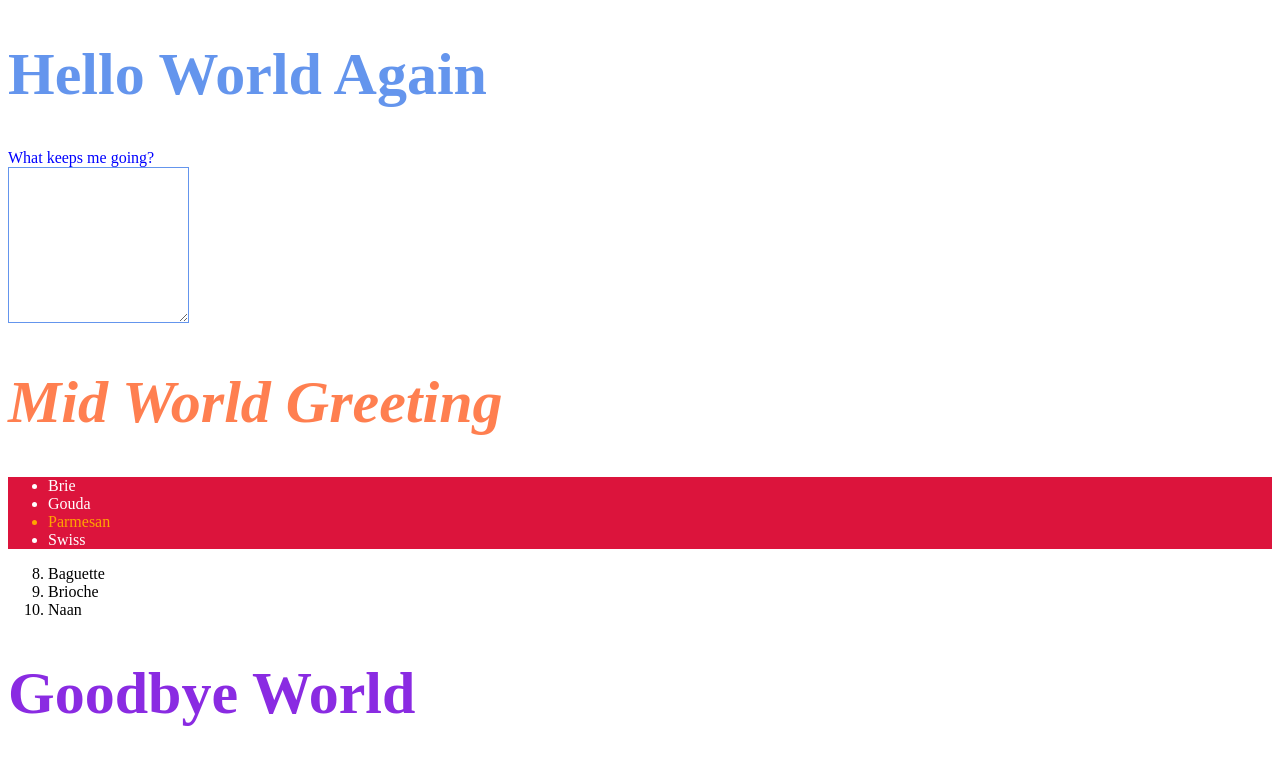
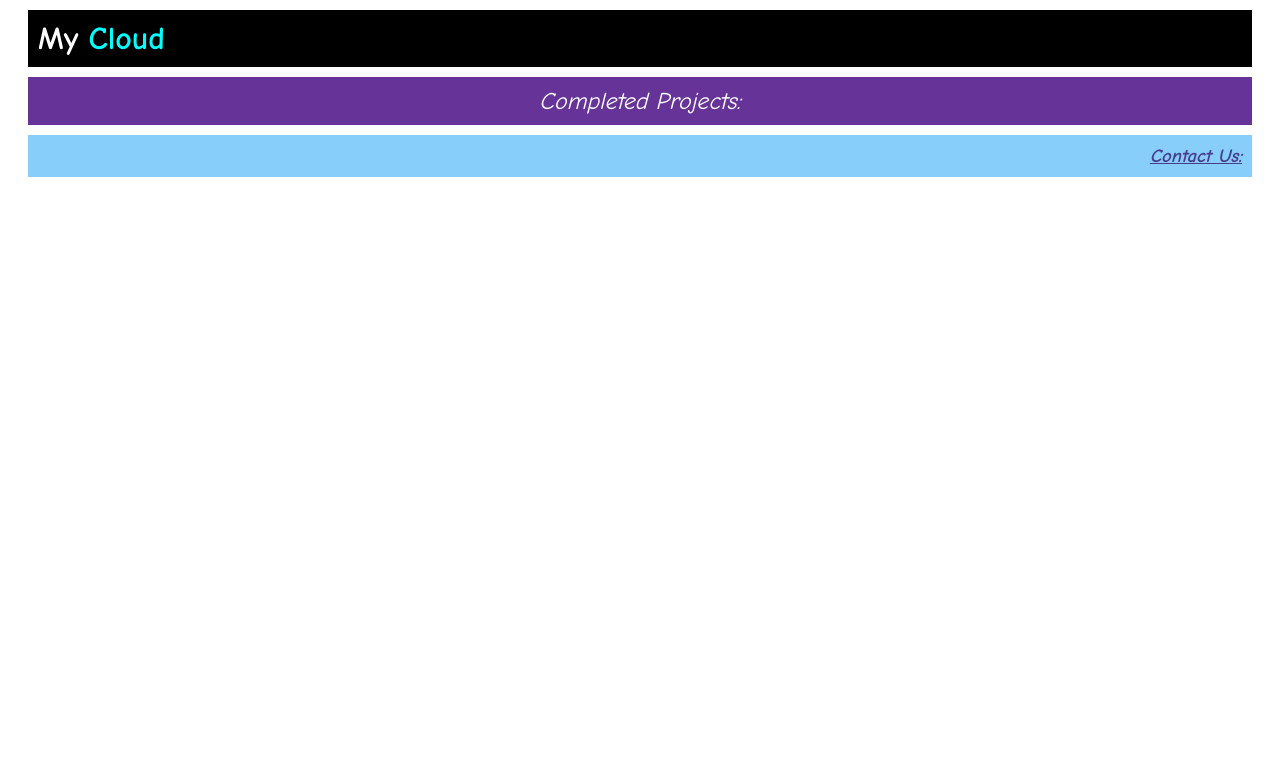
Before and after one commit to Sacesha/Dojo-Assignments, a plain HTML site: page index.html in a window 1280 px wide. Drawn offline with Linux system fonts and the light colour scheme.

Commit message:
last commit

```diff
--- a/index.html
+++ b/index.html
@@ -4,31 +4,16 @@
     <meta charset="UTF-8">
     <meta http-equiv="X-UA-Compatible" content="IE=edge">
     <meta name="viewport" content="width=device-width, initial-scale=1.0">
-    <title>Document</title>
+    <title>Styling</title>
     <link rel= "stylesheet" href= "style.css">
 </head>
 <body>
-    <h1>Hello World Again</h1>
     <div>
-        <label>What keeps me going?</label>
+        <h1>My<span style= "color: cyan">Cloud</span></h1>
     </div>
     <div>
-        <textarea name= "fuel" col= "40" rows= "10"></textarea>
+        <h2>Completed Projects:</h2>
     </div>
-    <div>
-    <h1 class= org id= hugs>Mid World Greeting</h1>
-    <ul>
-        <li>Brie</li>
-        <li>Gouda</li>
-        <li class=fave>Parmesan</li>
-        <li>Swiss</li>
-    </ul>
-    <ol start=8>
-        <li strong>Baguette</li>
-        <li>Brioche</li>
-        <li>Naan</li>
-    </ol>
-    </div>
-    <h1 class= org>Goodbye World</h1>
+    <div><h3>Contact Us:</h3></div>
 </body>
 </html>
--- a/style.css
+++ b/style.css
@@ -1,24 +1,27 @@
-h1 {
-    color:cornflowerblue;
-    font-size: 60px; }
-label {
-    color: blue;
+body * {
+    margin: 10px ;
+    font-family: "Comic Sans MS", cursive, sans-serif;
 }
-textarea {
-    border-color: cornflowerblue;
-    color: purple;
+
+h1{
+    color: white;
+    background-color: black;
+    padding: 10px;
+    font-weight: 300 bold;
 }
-.org {
-    color: blueviolet;
+h2{
+    color:white;
+    background-color: rebeccapurple;
+    padding: 10px;
+    text-align: center;
+    font-style: oblique;
+    font-weight: lighter;
 }
-#hugs{
-    color: coral;
-    font-style: oblique;
+h3{
+    color:darkslateblue;
+    background-color:lightskyblue;
+    padding: 10px;
+    text-align: right;
+    font-style: italic;
+    text-decoration: underline;
 }
-ul {
-    background-color: crimson;
-    color: white;
-}
-ul .fave {
-    color: orange;
-}
```
